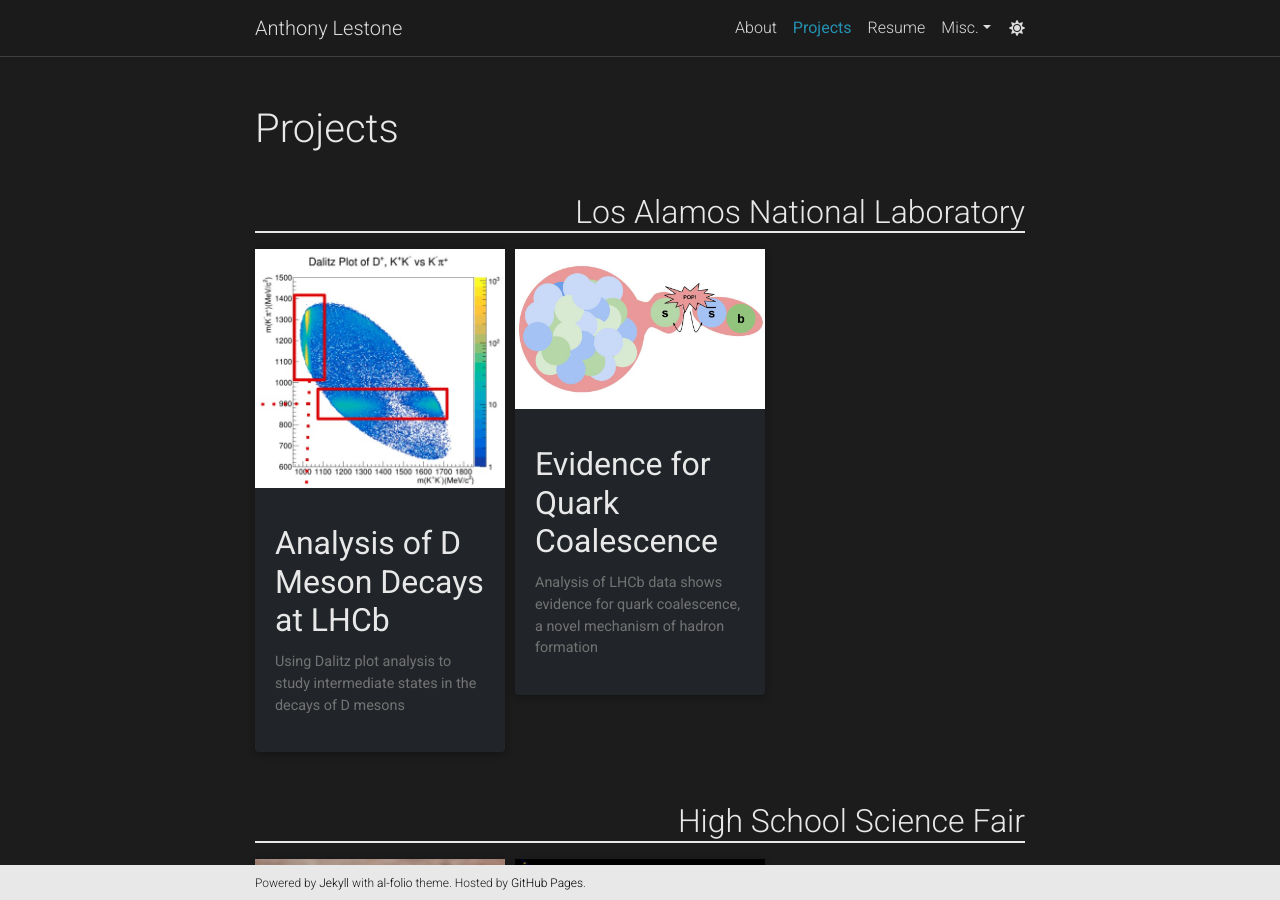
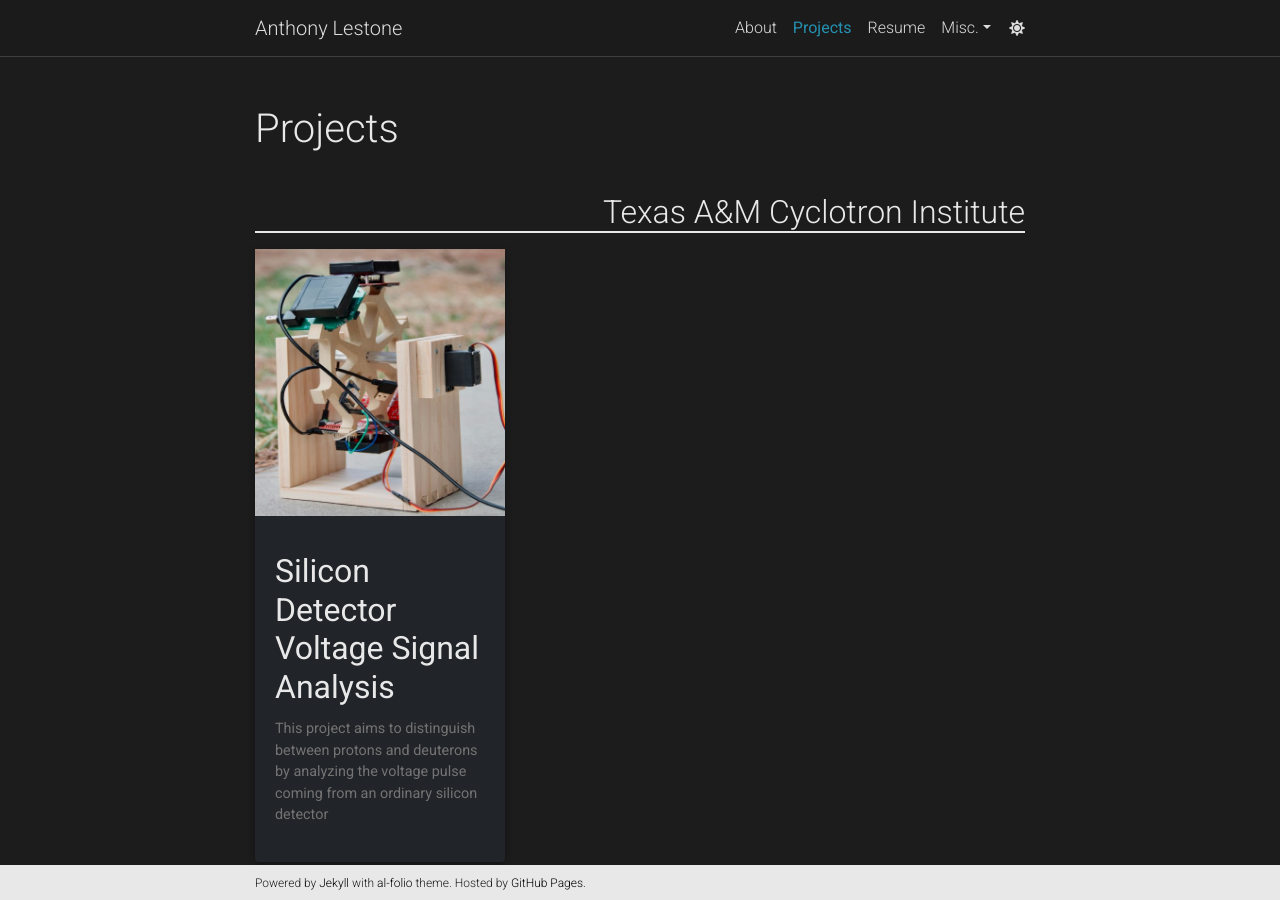
Before and after one commit to anthonylestone/anthonylestone.github.io, a Jekyll site: the page built from _pages/projects.md, in a window 1280 px wide and 900 px high. Built offline with Jekyll 4.4.1, drawn with Linux system fonts in a browser that asks for light colours; full-size pictures stand in for the smaller copies a plugin makes; comment, search, counter and statistics services are not loaded; a style sheet for code colours, icons or effects is not loaded.

Commit message:
added pulse shape project

```diff
--- a/_pages/projects.md
+++ b/_pages/projects.md
@@ -5,7 +5,7 @@ permalink: /projects/
 description:
 nav: true
 nav_order: 2
-display_categories: [Los Alamos National Laboratory,High School Science Fair,Aggies Invent]
+display_categories: [Texas A&M Cyclotron Institute,Los Alamos National Laboratory,High School Science Fair,Aggies Invent]
 horizontal: false
 ---
 
--- /dev/null
+++ b/_projects/silicon_pulse_shape.md
@@ -0,0 +1,19 @@
+---
+layout: page
+title: Silicon Detector Voltage Signal Analysis
+description: This project aims to distinguish between protons and deuterons by analyzing the voltage pulse coming from an ordinary silicon detector
+img: assets/img/muondetector.jpg
+importance: 1
+category: Texas A&M Cyclotron Institute
+---
+
+Research conducted under [Grigory Rogachev](https://physics.tamu.edu/directory/rogachev/) and [Marina Barbui](https://www.linkedin.com/in/marina-barbui-7a903130/).
+
+This presentation was given as part of the Cylcotron Insitute Brown Bag Luncheon lecture series.
+
+Pulse shape discrimination (PSD) is a technique used to differentiate between different types of particles in a detector. PSD is usually done using specialized neutron transmutation doped (NTD) silicon detectors, but this project demonstrates that good proton-deuteron separation can be achieved above 6 MeV using an ordinary silicon detector.
+
+[View PDF](/assets/pdf/SiliconDetectorPulseShape.pdf)
+<object data="/assets/pdf/SiliconDetectorPulseShape.pdf" width="100%" height="550px">
+    <embed src = "https://docs.google.com/viewer?url=https://anthonylestone.github.io/assets/pdf/Nondestructive%20Archaeology%20Using%20Muography.pdf&embedded=true" width = "100%" height = "550px"/>
+</object>
```
Also changed, not shown: 1 other file.
